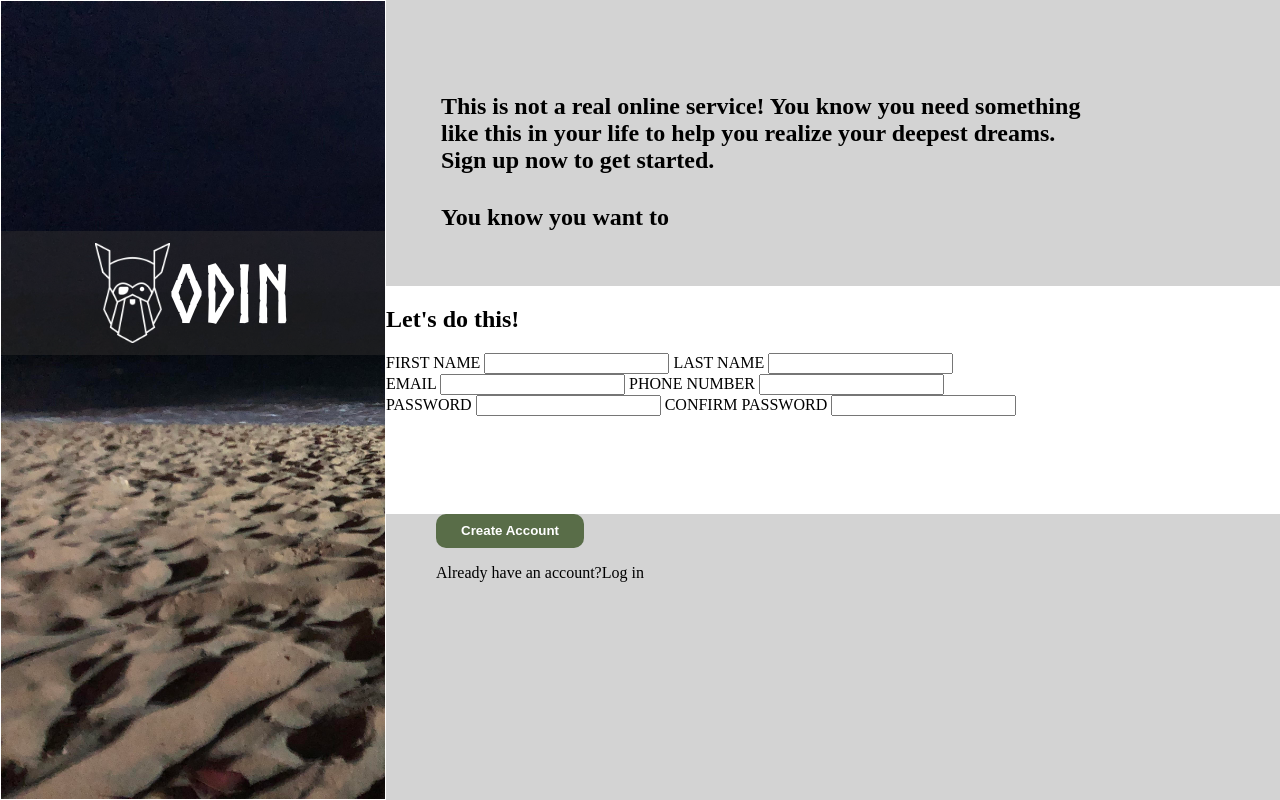
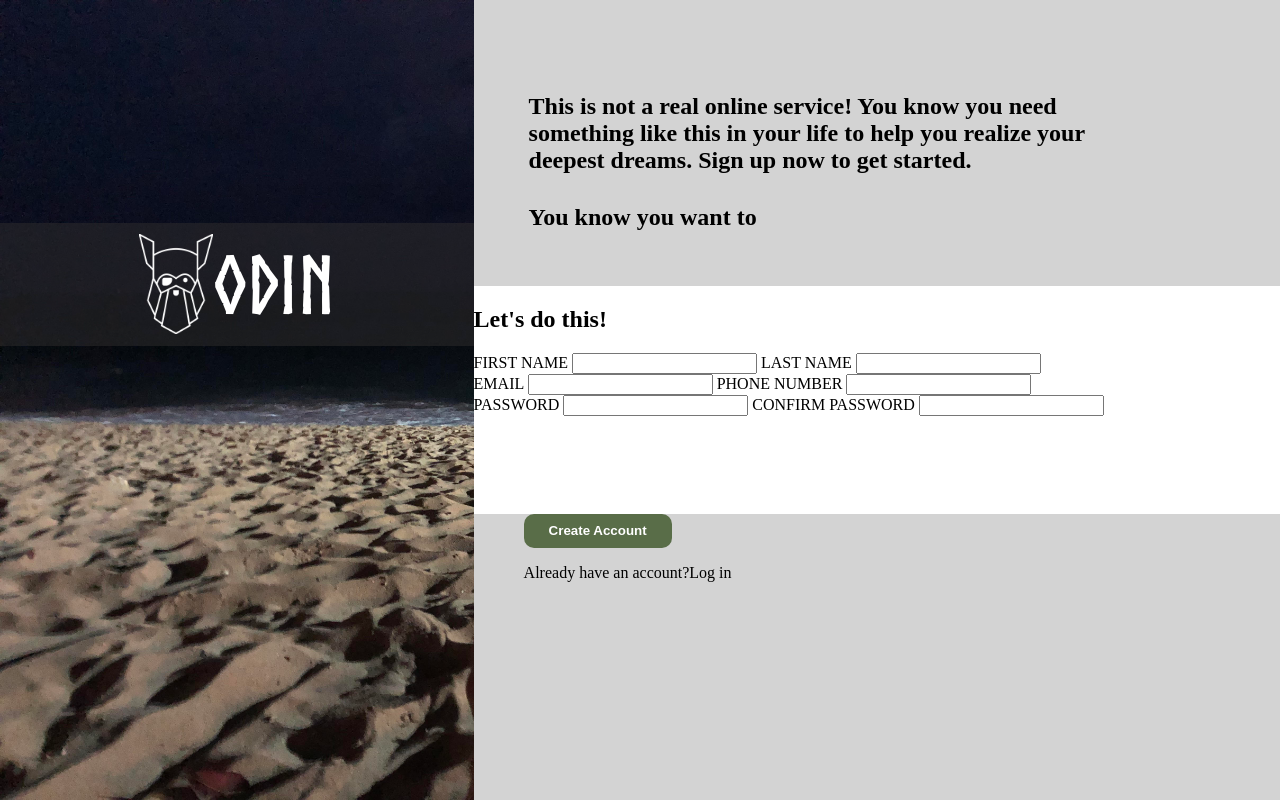
Before and after one commit to mdavison35/sign-up-form, a plain HTML site: page index.html in a window 1280 px wide. Drawn offline with Linux system fonts and the light colour scheme.

Commit message:
Make left-panel line up better with the example image.
The left-panel was not formatted to matchup well with the example image.
It was not wide enough and the image and text were too low down.
This change makes that panel more closely match the exemplar image.

```diff
--- a/style.css
+++ b/style.css
@@ -24,14 +24,13 @@ h1 {
   flex-direction: row;
   justify-content: center;
   align-items: flex-start;
-  border: 1px solid white;
-  min-width: 30%;
+  min-width: 37%;
   background-image: url("beach.jpg");
   background-size: cover;
 }
 
 .left-panel-runner {
-  margin-top: 60%;
+  margin-top: 47%;
   display: flex;
   flex-direction: row;
   justify-content: center;
```
